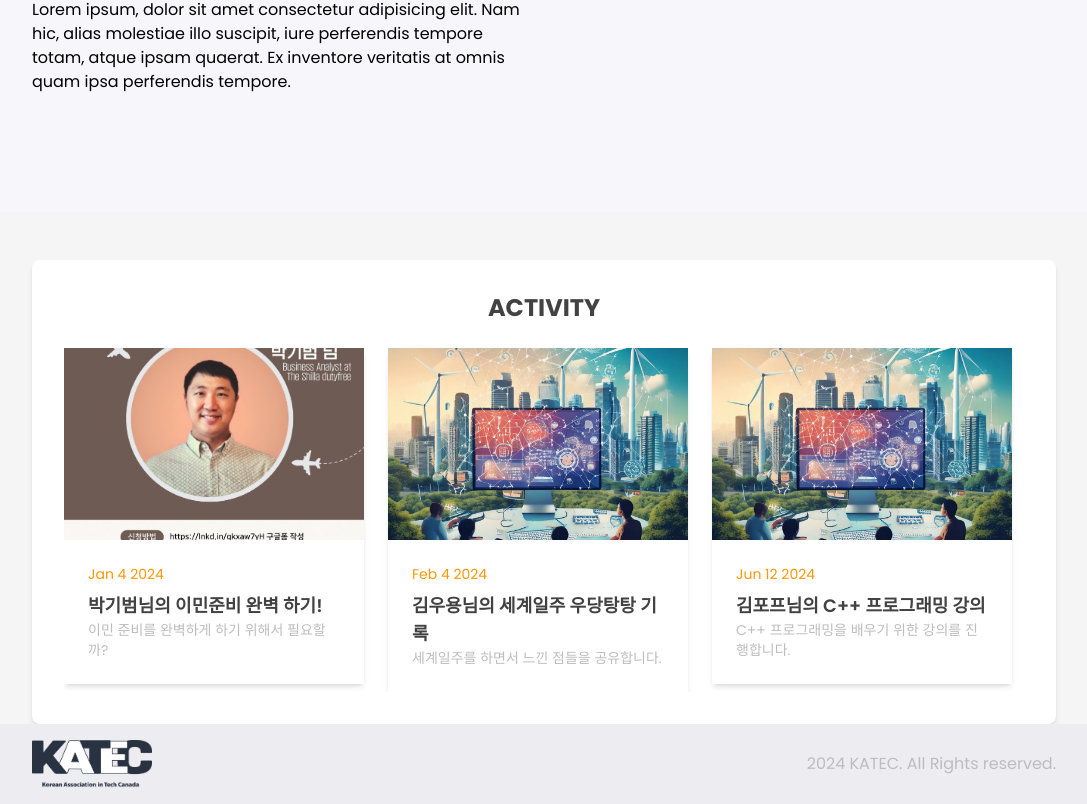
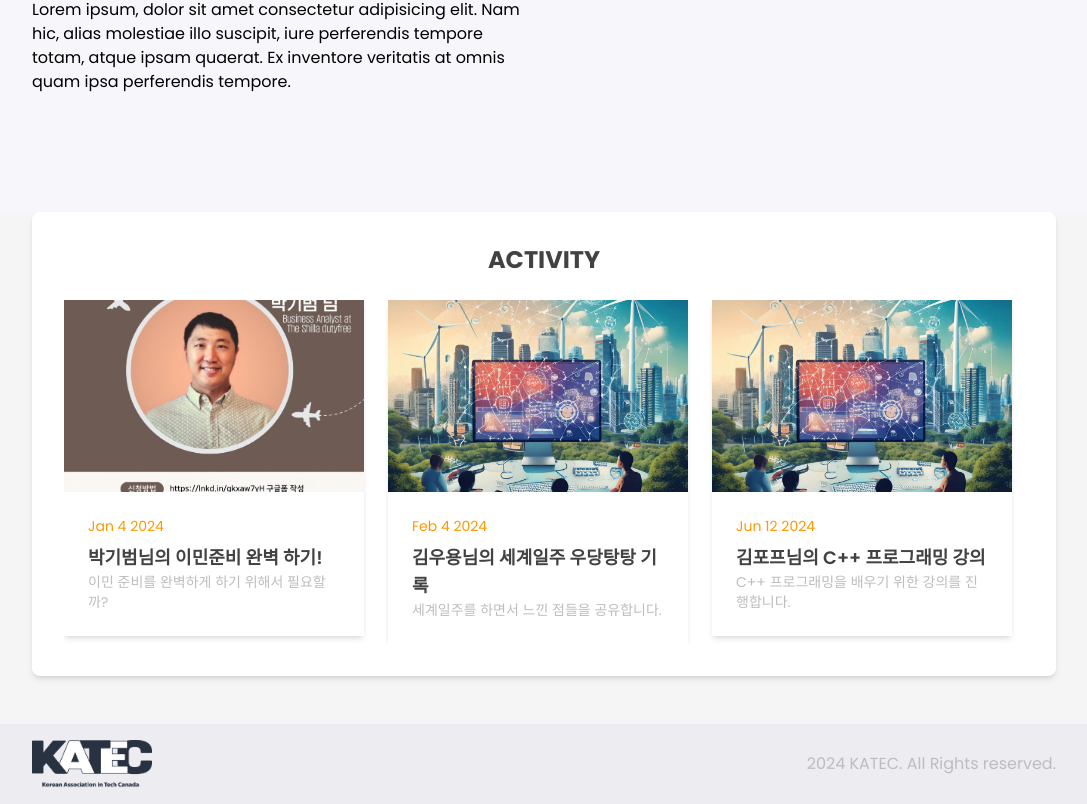
Before and after one commit to KATEC-Vancouver/katec-web-next, a Next.js app: page / in a window 1280 px wide. Shown: the part 588-1392 px from the top of the page, without its empty margins (96-1183 px from the left). Built offline with nearby package versions, Linux system fonts and the light colour scheme.

Commit message:
change padding

```diff
--- a/components/Home/ActivityHighlights/ActivityHighlights.tsx
+++ b/components/Home/ActivityHighlights/ActivityHighlights.tsx
@@ -22,7 +22,7 @@
   };
 
   return (
-    <div className="w-[90%] sm:w-[80%] mx-auto mt-12 bg-white shadow-md rounded-lg p-8">
+    <div className="w-[90%] sm:w-[80%] mx-auto mb-12 bg-white shadow-md rounded-lg p-8">
       <h2 className="text-2xl font-bold text-center text-gray-800 mb-6">ACTIVITY</h2>
       {/* scroll */}
       <div className="overflow-x-auto">
```
